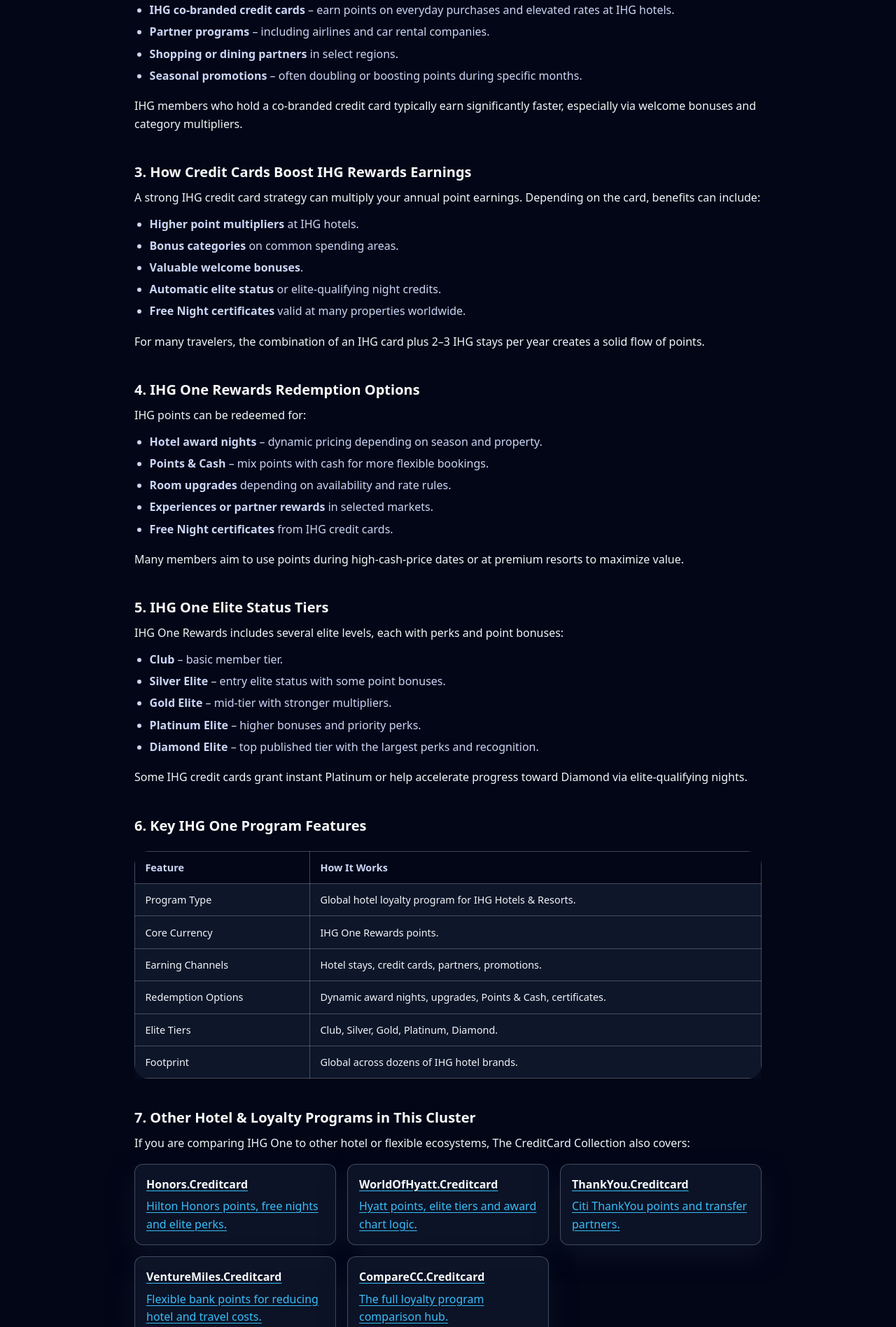
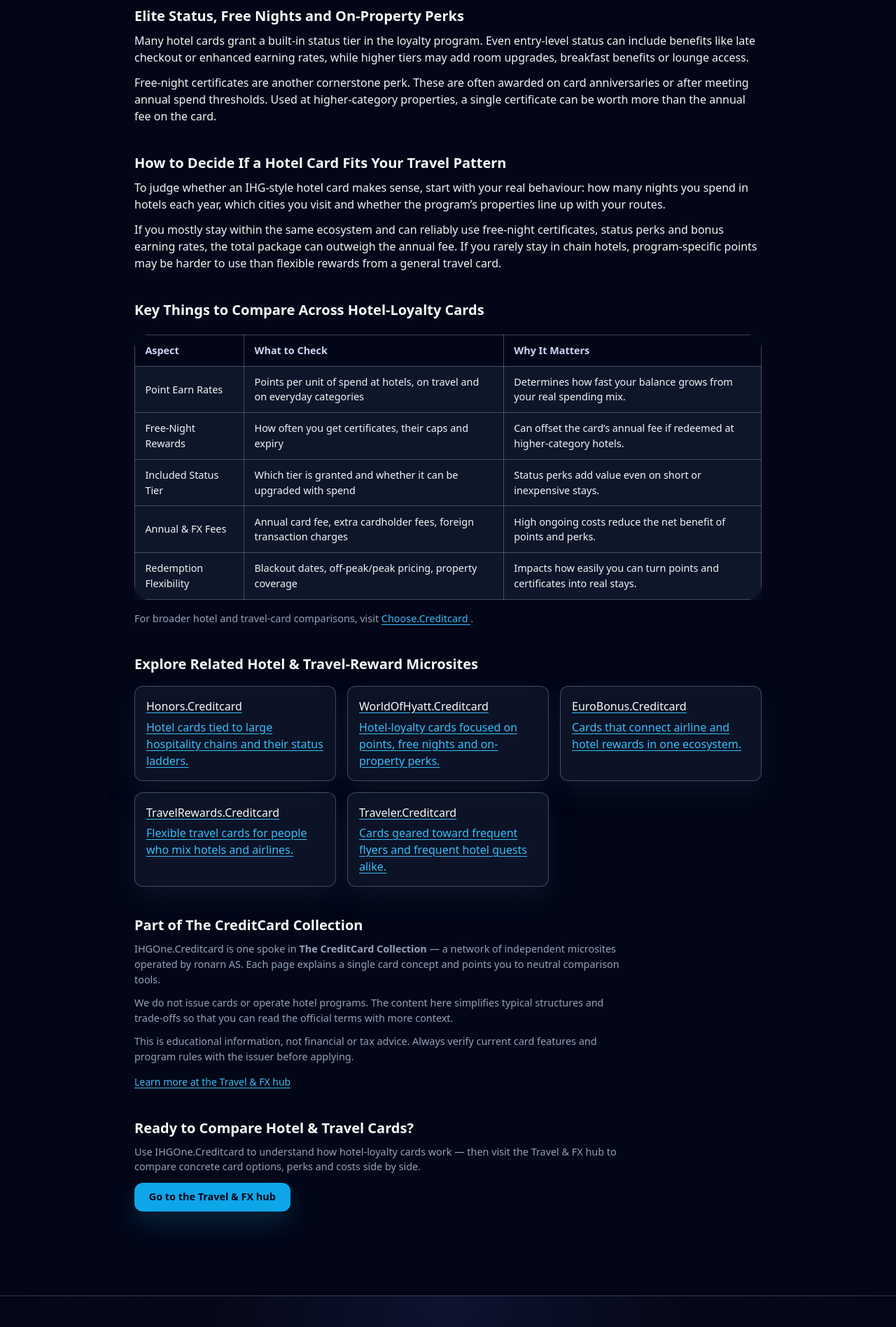
Before and after one commit to ChooseCreditCard/ihgone.creditcard, a plain HTML site: page index.html in a window 1280 px wide. Shown: the part 904-2800 px from the top of the page at 70% size. Drawn offline with nearby package versions, Linux system fonts and the light colour scheme.

Commit message:
Update index.html

```diff
--- a/index.html
+++ b/index.html
@@ -1,311 +1,224 @@
 <!DOCTYPE html>
 <html lang="en">
 <head>
-  <meta charset="UTF-8"/>
-  <meta name="viewport" content="width=device-width,initial-scale=1"/>
+  <meta charset="UTF-8" />
+  <meta name="viewport" content="width=device-width, initial-scale=1" />
 
-  <title>IHGOne.Creditcard – IHG One Rewards Points & Credit Cards</title>
-  <meta name="description"
-        content="Neutral guide to IHG One Rewards: how points are earned, elite tiers, free night certificates, and how credit cards help you earn more IHG points."/>
-  <meta name="robots" content="index,follow"/>
-  <link rel="canonical" href="https://ihgone.creditcard/"/>
+  <title>IHGOne.Creditcard – Hotel Points & IHG-Style Loyalty Cards Explained</title>
+  <meta name="description" content="How IHG One–style hotel credit cards work: earning points on stays and spend, elite status, free nights, redemption rules, fees and what to compare before choosing a hotel-loyalty card." />
+  <meta name="robots" content="index,follow" />
+  <link rel="canonical" href="https://ihgone.creditcard/" />
 
   <!-- Open Graph -->
-  <meta property="og:title" content="IHGOne.Creditcard – IHG One Rewards Points & Credit Cards"/>
-  <meta property="og:description"
-        content="Understand IHG One Rewards: earning points, elite tiers, brand portfolio and how credit cards accelerate hotel rewards."/>
-  <meta property="og:type" content="website"/>
-  <meta property="og:url" content="https://ihgone.creditcard/"/>
-  <meta property="og:image"
-        content="https://choose.creditcard/preview.png?utm_source=ihgone.creditcard&utm_medium=referral&utm_campaign=og_image"/>
+  <meta property="og:title" content="IHGOne.Creditcard – Hotel Points & Loyalty Cards Explained" />
+  <meta property="og:description" content="Independent overview of hotel credit cards linked to IHG-style loyalty programs: how they earn points, upgrade status and redeem for free nights and perks." />
+  <meta property="og:type" content="website" />
+  <meta property="og:url" content="https://ihgone.creditcard/" />
+  <meta property="og:image" content="https://choose.creditcard/preview.png?utm_source=ihgone.creditcard&utm_medium=referral&utm_campaign=og_image" />
 
   <!-- Twitter -->
-  <meta name="twitter:card" content="summary_large_image"/>
-  <meta name="twitter:title" content="IHGOne.Creditcard – IHG One Rewards Points & Credit Cards"/>
-  <meta name="twitter:description"
-        content="IHG One Rewards explained: earning points, elite tiers, free night awards, and how credit cards help you earn more."/>
-  <meta name="twitter:image"
-        content="https://choose.creditcard/preview.png?utm_source=ihgone.creditcard&utm_medium=referral&utm_campaign=twitter_image"/>
+  <meta name="twitter:card" content="summary_large_image" />
+  <meta name="twitter:title" content="IHGOne.Creditcard – Hotel Loyalty & Points Cards" />
+  <meta name="twitter:description" content="Learn how hotel cards tied to IHG-style loyalty programs turn stays and everyday spending into points, elite status and free nights — plus the trade-offs to know." />
+  <meta name="twitter:image" content="https://choose.creditcard/preview.png?utm_source=ihgone.creditcard&utm_medium=referral&utm_campaign=twitter_image" />
 
   <!-- GA4 -->
   <script async src="https://www.googletagmanager.com/gtag/js?id=G-64FE63JQ3H"></script>
   <script>
     window.dataLayer = window.dataLayer || [];
-    function gtag(){ dataLayer.push(arguments); }
-    gtag("js", new Date());
-    gtag("config", "G-64FE63JQ3H");
+    function gtag(){dataLayer.push(arguments);}
+    gtag('js', new Date());
+    gtag('config', 'G-64FE63JQ3H');
   </script>
 
-  <link rel="stylesheet" href="./styles.css"/>
+  <!-- Tailwind for utility classes -->
+  <script src="https://cdn.tailwindcss.com"></script>
+
+  <!-- Shared minisite styles -->
+  <link rel="stylesheet" href="./styles.css" />
 </head>
-
 <body class="bg-slate-950 text-slate-100">
-
   <header class="site-header">
     <div class="nav-inner max-w-6xl">
-    <a class="brand"
-       href="https://choose.creditcard/?utm_source=ihgone.creditcard&utm_medium=referral&utm_campaign=header_brand"
-       style="color:inherit;text-decoration:none;">
+      <div class="brand">
         <div class="cc-logo">CC</div>
         <div class="brand-text">
           <div class="brand-title">IHGOne.Creditcard</div>
-        <div class="brand-subtitle">IHG One Rewards Program &amp; Cards</div>
+          <div class="brand-subtitle">Hotel Points & Loyalty Credit Cards</div>
         </div>
-    </a>
-
-    <nav class="nav-links">
+      </div>
+      <nav class="nav-links" aria-label="Page navigation">
         <a href="#overview">Overview</a>
-      <a href="#earning">Earning</a>
-      <a href="#redeem">Redeem</a>
-      <a href="#cards">Credit Cards</a>
+        <a href="#earning">Earning Points</a>
+        <a href="#benefits">Status & Benefits</a>
       </nav>
     </div>
   </header>
 
   <main class="cc-page">
-
     <!-- Breadcrumb -->
     <div class="cc-breadcrumb">
       <a href="https://choose.creditcard/?utm_source=ihgone.creditcard&utm_medium=referral&utm_campaign=breadcrumb">Home</a>
-    &nbsp;›&nbsp;IHG One Rewards
+      &nbsp;›&nbsp;
+      IHGOne.Creditcard
     </div>
 
     <!-- Hero -->
     <section class="hero">
-    <h1>IHG One Rewards: Hotel Points, Elite Status &amp; Credit Cards</h1>
+      <div class="hero-content">
+        <h1>How IHG-Style Hotel Credit Cards Turn Stays Into Rewards</h1>
         <p class="hero-lead">
-      IHG One Rewards covers brands like InterContinental, Kimpton, Crowne Plaza, Holiday Inn and more.
-      This guide explains how points are earned, how elite tiers work, what free-night awards look like,
-      and how the right credit card accelerates your IHG points.
+          Hotel cards linked to IHG-style loyalty programs let you earn points, elite status and free nights from both your bookings and your daily spending. This page explains how they work and what to check before picking one.
         </p>
-    <a class="cta"
-       href="https://choose.creditcard/?utm_source=ihgone.creditcard&utm_medium=referral&utm_campaign=hero_cta">
-      Best Cards for Earning IHG One Points
+        <a class="cta" href="https://choose.creditcard/travel/?utm_source=ihgone.creditcard&utm_medium=referral&utm_campaign=hero_cta">
+          Compare hotel & travel cards
         </a>
+      </div>
     </section>
 
-  <!-- 1. Program overview -->
+    <!-- Overview -->
     <section id="overview" class="section">
-    <h2>1. What the IHG One Rewards Program Is</h2>
-    <p>
-      IHG One Rewards is the hotel loyalty program for InterContinental Hotels Group, spanning luxury resorts to
-      affordable chains worldwide. Members earn points on eligible hotel spend and partner activity and redeem
-      them for free nights, upgrades and more.
-    </p>
-
-    <ul class="list">
-      <li><strong>Points</strong> – earned on stays, cards and partners.</li>
-      <li><strong>Elite status</strong> – multiple tiers offering bonus points and on-property perks.</li>
-      <li><strong>Free Night certificates</strong> – available via promotions and certain credit cards.</li>
-      <li><strong>Brand portfolio</strong> – over a dozen hotel brands across different price levels.</li>
-    </ul>
+      <h2>What Is a Hotel-Loyalty Credit Card?</h2>
+      <p>A hotel-loyalty credit card is connected directly to a hotel group’s rewards program. Instead of earning generic cashback, your spending builds a balance of hotel points that can be used for free nights, discounted stays and on-property extras at participating hotels.</p>
+      <p>IHG-style programs typically cover multiple brands under one umbrella. A co-branded card lets you accelerate point earning across those brands and sometimes grants you an automatic status tier, even before you complete a single stay.</p>
     </section>
 
-  <!-- 2. How points are earned -->
+    <!-- Earning Points -->
     <section id="earning" class="section">
-    <h2>2. How IHG Points Are Earned</h2>
-    <p>You can earn IHG One points via:</p>
-
-    <ul class="list">
-      <li><strong>Paid IHG stays</strong> – base points and elite multipliers.</li>
-      <li><strong>IHG co-branded credit cards</strong> – earn points on everyday purchases and elevated rates at IHG hotels.</li>
-      <li><strong>Partner programs</strong> – including airlines and car rental companies.</li>
-      <li><strong>Shopping or dining partners</strong> in select regions.</li>
-      <li><strong>Seasonal promotions</strong> – often doubling or boosting points during specific months.</li>
-    </ul>
-
-    <p>
-      IHG members who hold a co-branded credit card typically earn significantly faster, especially via welcome bonuses
-      and category multipliers.
-    </p>
+      <h2>How IHG-Style Hotel Cards Earn Points</h2>
+      <p>When you pay for hotel stays with a co-branded card, you usually earn points twice: once as a loyalty member and again via the card’s boosted earn rate on partner hotels. Everyday purchases outside hotels also earn a base rate of points, with some cards offering higher rates on travel, dining or fuel.</p>
+      <p>Welcome bonuses and milestone bonuses are common. Hitting a specified spend in the first few months or over a card year can unlock large point bonuses or free-night certificates that meaningfully offset the annual fee.</p>
     </section>
 
-  <!-- 3. How credit cards boost earnings -->
-  <section class="section">
-    <h2>3. How Credit Cards Boost IHG Rewards Earnings</h2>
-    <p>
-      A strong IHG credit card strategy can multiply your annual point earnings. Depending on the card, benefits can include:
-    </p>
-
-    <ul class="list">
-      <li><strong>Higher point multipliers</strong> at IHG hotels.</li>
-      <li><strong>Bonus categories</strong> on common spending areas.</li>
-      <li><strong>Valuable welcome bonuses</strong>.</li>
-      <li><strong>Automatic elite status</strong> or elite-qualifying night credits.</li>
-      <li><strong>Free Night certificates</strong> valid at many properties worldwide.</li>
-    </ul>
-
-    <p>
-      For many travelers, the combination of an IHG card plus 2–3 IHG stays per year creates a solid flow of points.
-    </p>
+    <!-- Status & Benefits -->
+    <section id="benefits" class="section">
+      <h2>Elite Status, Free Nights and On-Property Perks</h2>
+      <p>Many hotel cards grant a built-in status tier in the loyalty program. Even entry-level status can include benefits like late checkout or enhanced earning rates, while higher tiers may add room upgrades, breakfast benefits or lounge access.</p>
+      <p>Free-night certificates are another cornerstone perk. These are often awarded on card anniversaries or after meeting annual spend thresholds. Used at higher-category properties, a single certificate can be worth more than the annual fee on the card.</p>
     </section>
 
-  <!-- 4. Redemption categories -->
-  <section id="redeem" class="section">
-    <h2>4. IHG One Rewards Redemption Options</h2>
-
-    <p>IHG points can be redeemed for:</p>
-
-    <ul class="list">
-      <li><strong>Hotel award nights</strong> – dynamic pricing depending on season and property.</li>
-      <li><strong>Points &amp; Cash</strong> – mix points with cash for more flexible bookings.</li>
-      <li><strong>Room upgrades</strong> depending on availability and rate rules.</li>
-      <li><strong>Experiences or partner rewards</strong> in selected markets.</li>
-      <li><strong>Free Night certificates</strong> from IHG credit cards.</li>
-    </ul>
-
-    <p>
-      Many members aim to use points during high-cash-price dates or at premium resorts to maximize value.
-    </p>
+    <!-- Value & Trade-Offs -->
+    <section class="section">
+      <h2>How to Decide If a Hotel Card Fits Your Travel Pattern</h2>
+      <p>To judge whether an IHG-style hotel card makes sense, start with your real behaviour: how many nights you spend in hotels each year, which cities you visit and whether the program’s properties line up with your routes.</p>
+      <p>If you mostly stay within the same ecosystem and can reliably use free-night certificates, status perks and bonus earning rates, the total package can outweigh the annual fee. If you rarely stay in chain hotels, program-specific points may be harder to use than flexible rewards from a general travel card.</p>
     </section>
 
-  <!-- 5. Elite tiers -->
+    <!-- Comparison table -->
     <section class="section">
-    <h2>5. IHG One Elite Status Tiers</h2>
-    <p>
-      IHG One Rewards includes several elite levels, each with perks and point bonuses:
-    </p>
-
-    <ul class="list">
-      <li><strong>Club</strong> – basic member tier.</li>
-      <li><strong>Silver Elite</strong> – entry elite status with some point bonuses.</li>
-      <li><strong>Gold Elite</strong> – mid-tier with stronger multipliers.</li>
-      <li><strong>Platinum Elite</strong> – higher bonuses and priority perks.</li>
-      <li><strong>Diamond Elite</strong> – top published tier with the largest perks and recognition.</li>
-    </ul>
-
-    <p>
-      Some IHG credit cards grant instant Platinum or help accelerate progress toward Diamond via elite-qualifying nights.
-    </p>
-  </section>
-
-  <!-- 6. Key Program Features table -->
-  <section class="section">
-    <h2>6. Key IHG One Program Features</h2>
-
+      <h2>Key Things to Compare Across Hotel-Loyalty Cards</h2>
       <div class="table-wrap">
         <table class="table">
           <thead>
-        <tr><th>Feature</th><th>How It Works</th></tr>
+            <tr>
+              <th>Aspect</th>
+              <th>What to Check</th>
+              <th>Why It Matters</th>
+            </tr>
           </thead>
-
           <tbody>
-        <tr><td>Program Type</td><td>Global hotel loyalty program for IHG Hotels &amp; Resorts.</td></tr>
-        <tr><td>Core Currency</td><td>IHG One Rewards points.</td></tr>
-        <tr><td>Earning Channels</td><td>Hotel stays, credit cards, partners, promotions.</td></tr>
-        <tr><td>Redemption Options</td><td>Dynamic award nights, upgrades, Points &amp; Cash, certificates.</td></tr>
-        <tr><td>Elite Tiers</td><td>Club, Silver, Gold, Platinum, Diamond.</td></tr>
-        <tr><td>Footprint</td><td>Global across dozens of IHG hotel brands.</td></tr>
+            <tr>
+              <td>Point Earn Rates</td>
+              <td>Points per unit of spend at hotels, on travel and on everyday categories</td>
+              <td>Determines how fast your balance grows from your real spending mix.</td>
+            </tr>
+            <tr>
+              <td>Free-Night Rewards</td>
+              <td>How often you get certificates, their caps and expiry</td>
+              <td>Can offset the card’s annual fee if redeemed at higher-category hotels.</td>
+            </tr>
+            <tr>
+              <td>Included Status Tier</td>
+              <td>Which tier is granted and whether it can be upgraded with spend</td>
+              <td>Status perks add value even on short or inexpensive stays.</td>
+            </tr>
+            <tr>
+              <td>Annual & FX Fees</td>
+              <td>Annual card fee, extra cardholder fees, foreign transaction charges</td>
+              <td>High ongoing costs reduce the net benefit of points and perks.</td>
+            </tr>
+            <tr>
+              <td>Redemption Flexibility</td>
+              <td>Blackout dates, off-peak/peak pricing, property coverage</td>
+              <td>Impacts how easily you can turn points and certificates into real stays.</td>
+            </tr>
           </tbody>
         </table>
       </div>
-  </section>
-
-  <!-- 7. Internal cluster links -->
-  <section id="cards" class="section">
-    <h2>7. Other Hotel &amp; Loyalty Programs in This Cluster</h2>
-
-    <p>
-      If you are comparing IHG One to other hotel or flexible ecosystems, The CreditCard Collection also covers:
-    </p>
-
-    <div class="cluster-grid">
-
-      <a class="cluster-card"
-         href="https://honors.creditcard/?utm_source=ihgone.creditcard&utm_medium=referral&utm_campaign=cluster_honors">
-        <h3>Honors.Creditcard</h3>
-        <p>Hilton Honors points, free nights and elite perks.</p>
-      </a>
-
-      <a class="cluster-card"
-         href="https://worldofhyatt.creditcard/?utm_source=ihgone.creditcard&utm_medium=referral&utm_campaign=cluster_worldofhyatt">
-        <h3>WorldOfHyatt.Creditcard</h3>
-        <p>Hyatt points, elite tiers and award chart logic.</p>
-      </a>
-
-      <a class="cluster-card"
-         href="https://thankyou.creditcard/?utm_source=ihgone.creditcard&utm_medium=referral&utm_campaign=cluster_thankyou">
-        <h3>ThankYou.Creditcard</h3>
-        <p>Citi ThankYou points and transfer partners.</p>
-      </a>
-
-      <a class="cluster-card"
-         href="https://venturemiles.creditcard/?utm_source=ihgone.creditcard&utm_medium=referral&utm_campaign=cluster_venturemiles">
-        <h3>VentureMiles.Creditcard</h3>
-        <p>Flexible bank points for reducing hotel and travel costs.</p>
-      </a>
-
-      <a class="cluster-card"
-         href="https://comparecc.creditcard/?utm_source=ihgone.creditcard&utm_medium=referral&utm_campaign=cluster_comparecc">
-        <h3>CompareCC.Creditcard</h3>
-        <p>The full loyalty program comparison hub.</p>
-      </a>
-
-    </div>
-  </section>
-
-  <!-- 8. CTA to Choose.Creditcard -->
-  <section class="section">
-    <h2>8. Best Cards for Earning IHG One Points</h2>
-
       <p class="small">
-      The best IHG-compatible cards differ by region, but many include solid earning rates, free night certificates,
-      and elite shortcuts.
-    </p>
-
-    <p class="small">
-      For unbiased comparisons of hotel and travel credit cards — including fees, protections and rewards structures —
-      visit Choose.Creditcard.
-    </p>
-
-    <a class="cta"
-       href="https://choose.creditcard/?utm_source=ihgone.creditcard&utm_medium=referral&utm_campaign=bottom_cta">
-      Best Cards for Earning IHG One Points
-    </a>
-  </section>
-
-  <!-- Collection -->
-  <section class="section">
-    <h2>Part of The CreditCard Collection</h2>
-
-    <p class="small">
-      IHGOne.Creditcard is part of <strong>The CreditCard Collection</strong>, a network of laser-focused microsites
-      operated by ronarn AS.
-    </p>
-
-    <p class="small">
-      Each minisite explains one loyalty ecosystem, helping you match it with the right travel and rewards cards.
-    </p>
-
-    <p class="small">
-      For full credit card comparisons, visit
-      <a href="https://choose.creditcard/?utm_source=ihgone.creditcard&utm_medium=referral&utm_campaign=collection_section">
+        For broader hotel and travel-card comparisons, visit
+        <a href="https://choose.creditcard/travel/?utm_source=ihgone.creditcard&utm_medium=referral&utm_campaign=comparison_section">
           Choose.Creditcard
         </a>.
       </p>
     </section>
 
+    <!-- Cluster links -->
+    <section class="section">
+      <h2>Explore Related Hotel & Travel-Reward Microsites</h2>
+      <div class="cluster-grid">
+        <a class="cluster-card" href="https://honors.creditcard/?utm_source=ihgone.creditcard&utm_medium=referral&utm_campaign=cluster_honors">
+          <h3>Honors.Creditcard</h3>
+          <p>Hotel cards tied to large hospitality chains and their status ladders.</p>
+        </a>
+        <a class="cluster-card" href="https://worldofhyatt.creditcard/?utm_source=ihgone.creditcard&utm_medium=referral&utm_campaign=cluster_worldofhyatt">
+          <h3>WorldOfHyatt.Creditcard</h3>
+          <p>Hotel-loyalty cards focused on points, free nights and on-property perks.</p>
+        </a>
+        <a class="cluster-card" href="https://eurobonus.creditcard/?utm_source=ihgone.creditcard&utm_medium=referral&utm_campaign=cluster_eurobonus">
+          <h3>EuroBonus.Creditcard</h3>
+          <p>Cards that connect airline and hotel rewards in one ecosystem.</p>
+        </a>
+        <a class="cluster-card" href="https://travelrewards.creditcard/?utm_source=ihgone.creditcard&utm_medium=referral&utm_campaign=cluster_travelrewards">
+          <h3>TravelRewards.Creditcard</h3>
+          <p>Flexible travel cards for people who mix hotels and airlines.</p>
+        </a>
+        <a class="cluster-card" href="https://traveler.creditcard/?utm_source=ihgone.creditcard&utm_medium=referral&utm_campaign=cluster_traveler">
+          <h3>Traveler.Creditcard</h3>
+          <p>Cards geared toward frequent flyers and frequent hotel guests alike.</p>
+        </a>
+      </div>
+    </section>
+
+    <!-- Collection section -->
+    <section class="section">
+      <h2>Part of The CreditCard Collection</h2>
+      <p class="small">
+        IHGOne.Creditcard is one spoke in <strong>The CreditCard Collection</strong> — a network of independent microsites operated by ronarn AS. Each page explains a single card concept and points you to neutral comparison tools.
+      </p>
+      <p class="small">
+        We do not issue cards or operate hotel programs. The content here simplifies typical structures and trade-offs so that you can read the official terms with more context.
+      </p>
+      <p class="small">
+        This is educational information, not financial or tax advice. Always verify current card features and program rules with the issuer before applying.
+      </p>
+
+      <!-- REQUIRED HUB SNIPPET – Travel & FX hub -->
+      <div class="hub-link">
+        <a href="https://choose.creditcard/travel/?utm_source=ihgone.creditcard&utm_medium=referral&utm_campaign=minisite_to_hub"
+           class="text-sm text-slate-600 hover:text-slate-900">
+          Learn more at the Travel &amp; FX hub
+        </a>
+      </div>
+    </section>
+
+    <!-- Bottom CTA -->
+    <section class="section">
+      <h2>Ready to Compare Hotel & Travel Cards?</h2>
+      <p class="small">
+        Use IHGOne.Creditcard to understand how hotel-loyalty cards work — then visit the Travel &amp; FX hub to compare concrete card options, perks and costs side by side.
+      </p>
+      <a class="cta" href="https://choose.creditcard/travel/?utm_source=ihgone.creditcard&utm_medium=referral&utm_campaign=bottom_cta">
+        Go to the Travel &amp; FX hub
+      </a>
+    </section>
   </main>
 
   <footer class="mini-footer">
     <p class="mini-footer-main">© 2025 The CreditCard Collection — ronarn AS</p>
-
     <p class="mini-footer-contact">
       Contact: <a href="mailto:support@cc.creditcard">support@cc.creditcard</a>
     </p>
-
-  <nav class="mini-footer-legal">
-    <a href="https://privacy.creditcard" target="_blank" rel="noopener">Privacy</a> ·
-    <a href="https://terms.creditcard" target="_blank" rel="noopener">Terms</a> ·
-    <a href="https://disclaimer.creditcard" target="_blank" rel="noopener">Disclaimer</a> ·
-    <a href="https://disclosure.creditcard" target="_blank" rel="noopener">Affiliate Disclosure</a> ·
-    <a href="https://policies.creditcard" target="_blank" rel="noopener">Policies</a>
-  </nav>
-
-  <p class="mini-footer-note">
-    Independent information — not financial advice. Always verify issuer terms.
-  </p>
   </footer>
-
 </body>
 </html>
```
Lines whose indentation alone changed are shown as unchanged.
